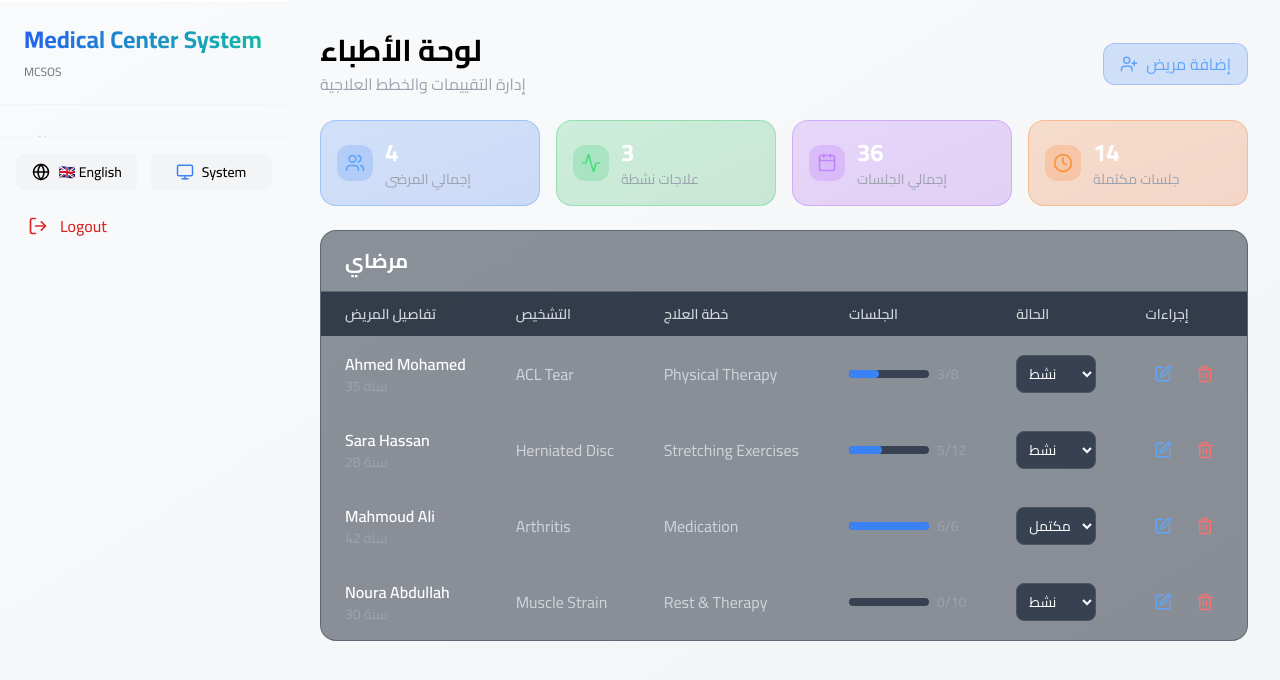
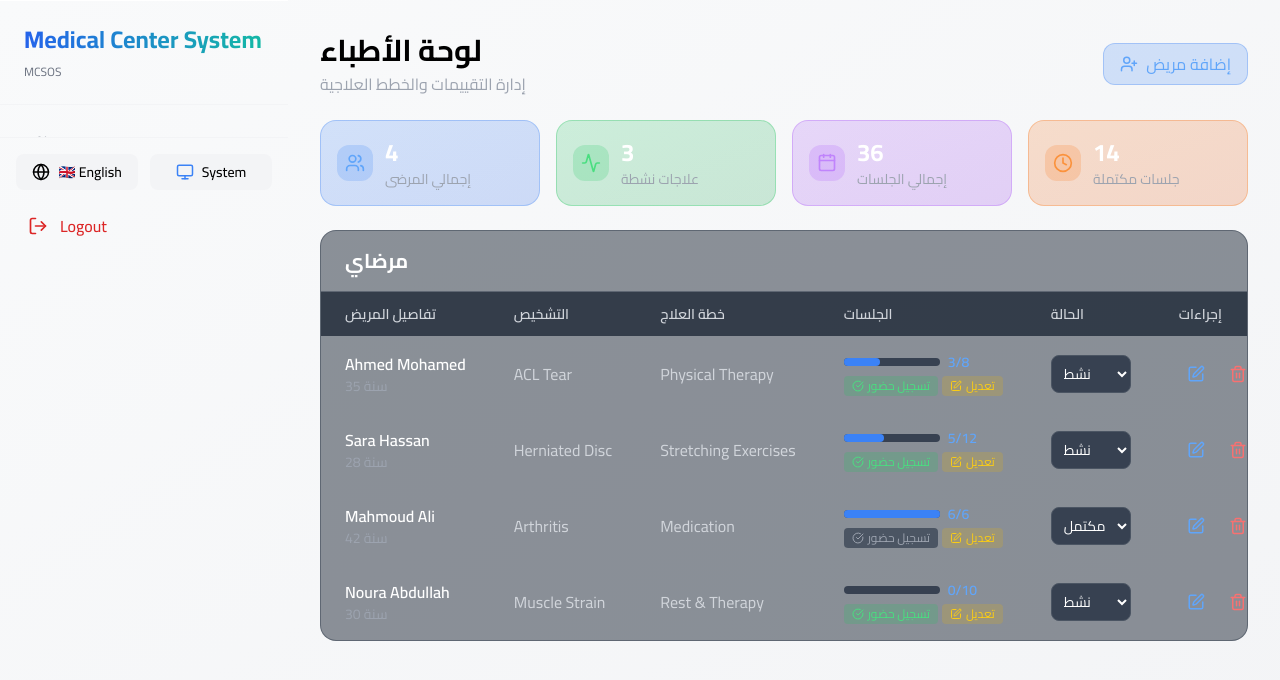
Before and after one commit to Islam412/MCSOS-System, a React (Vite) app: page /doctor in a window 1280 px wide. Shown: the top 680 px of the page. Built offline with nearby package versions, Linux system fonts and the light colour scheme.

Commit message:
update add follow off paint

```diff
--- a/src/pages/DoctorDashboard.jsx
+++ b/src/pages/DoctorDashboard.jsx
@@ -1,6 +1,6 @@
 import { useState, useEffect } from 'react'
 import { useTranslation } from 'react-i18next'
-import { Users, Activity, Calendar, Clock, Edit, Save, X, UserPlus, TrendingUp, Sparkles, Trash2 } from 'lucide-react'
+import { Users, Activity, Calendar, Clock, Edit, Save, X, UserPlus, TrendingUp, Sparkles, Trash2, CheckCircle, PlusCircle, MinusCircle } from 'lucide-react'
 import toast from 'react-hot-toast'
 
 // خدمة تخزين البيانات في LocalStorage
@@ -15,7 +15,6 @@ const defaultPatients = [
   { id: 4, nameAr: 'نورة عبدالله', nameEn: 'Noura Abdullah', nameFr: 'Noura Abdullah', age: 30, diagnosisAr: 'شد عضلي', diagnosisEn: 'Muscle Strain', diagnosisFr: 'Déchirure musculaire', treatmentAr: 'راحة وعلاج طبيعي', treatmentEn: 'Rest & Therapy', treatmentFr: 'Repos et thérapie', sessions: 10, completed: 0, status: 'active' }
 ]
 
-// دوال حفظ واسترجاع البيانات
 const getPatients = () => {
   const saved = localStorage.getItem(STORAGE_KEYS.PATIENTS)
   return saved ? JSON.parse(saved) : defaultPatients
@@ -34,7 +33,9 @@ export default function DoctorDashboard() {
   const [selectedPatient, setSelectedPatient] = useState(null)
   const [showAssessmentModal, setShowAssessmentModal] = useState(false)
   const [showAddPatientModal, setShowAddPatientModal] = useState(false)
+  const [showEditSessionsModal, setShowEditSessionsModal] = useState(false)
   const [loading, setLoading] = useState(true)
+  const [editSessionsData, setEditSessionsData] = useState({ completed: 0, total: 0 })
 
   const [assessmentData, setAssessmentData] = useState({
     diagnosis: '',
@@ -51,7 +52,6 @@ export default function DoctorDashboard() {
     sessions: ''
   })
 
-  // تحميل البيانات
   useEffect(() => {
     loadData()
   }, [])
@@ -79,6 +79,69 @@ export default function DoctorDashboard() {
     return patient.treatmentEn
   }
 
+  // دالة تسجيل الحضور - تزيد الجلسات المكتملة بمقدار 1
+  const handleMarkAttendance = (patientId) => {
+    const patient = patients.find(p => p.id === patientId)
+    if (!patient) return
+
+    if (patient.completed >= patient.sessions) {
+      toast.error('لقد أكمل المريض جميع الجلسات المطلوبة!')
+      return
+    }
+
+    const updatedPatients = patients.map(p =>
+      p.id === patientId
+        ? { ...p, completed: p.completed + 1 }
+        : p
+    )
+
+    // التحقق إذا اكتملت جميع الجلسات
+    const updatedPatient = updatedPatients.find(p => p.id === patientId)
+    if (updatedPatient.completed === updatedPatient.sessions) {
+      updatedPatient.status = 'completed'
+      toast.success('🎉 مبروك! اكتملت جميع جلسات المريض!')
+    } else {
+      toast.success(`تم تسجيل حضور الجلسة ${updatedPatient.completed}/${updatedPatient.sessions}`)
+    }
+
+    setPatients(updatedPatients)
+    savePatients(updatedPatients)
+  }
+
+  // دالة تعديل الجلسات يدوياً
+  const handleEditSessions = (patient) => {
+    setSelectedPatient(patient)
+    setEditSessionsData({
+      completed: patient.completed,
+      total: patient.sessions
+    })
+    setShowEditSessionsModal(true)
+  }
+
+  // حفظ التعديلات اليدوية
+  const handleSaveSessionsEdit = () => {
+    if (editSessionsData.completed > editSessionsData.total) {
+      toast.error('لا يمكن أن يتجاوز عدد الجلسات المكتملة إجمالي الجلسات')
+      return
+    }
+
+    const updatedPatients = patients.map(p =>
+      p.id === selectedPatient.id
+        ? {
+            ...p,
+            completed: editSessionsData.completed,
+            sessions: editSessionsData.total,
+            status: editSessionsData.completed === editSessionsData.total ? 'completed' : 'active'
+          }
+        : p
+    )
+
+    setPatients(updatedPatients)
+    savePatients(updatedPatients)
+    setShowEditSessionsModal(false)
+    toast.success('تم تحديث الجلسات بنجاح')
+  }
+
   const handleSelectPatient = (patient) => {
     setSelectedPatient(patient)
     setAssessmentData({
@@ -94,7 +157,12 @@ export default function DoctorDashboard() {
     if (selectedPatient) {
       const updatedPatients = patients.map(p =>
         p.id === selectedPatient.id
-          ? { ...p, sessions: parseInt(assessmentData.sessions) }
+          ? {
+              ...p,
+              diagnosisAr: assessmentData.diagnosis,
+              treatmentAr: assessmentData.treatment,
+              sessions: parseInt(assessmentData.sessions)
+            }
           : p
       )
       setPatients(updatedPatients)
@@ -221,7 +289,7 @@ export default function DoctorDashboard() {
           <h2 className="text-xl font-bold text-white">مرضاي</h2>
         </div>
         <div className="overflow-x-auto">
-          <table className="w-full min-w-[800px]">
+          <table className="w-full min-w-[900px]">
             <thead className="bg-gray-800/80">
               <tr className={`${isRTL ? 'text-right' : 'text-left'}`}>
                 <th className="px-6 py-3 text-sm font-semibold text-gray-300">تفاصيل المريض</th>
@@ -230,6 +298,7 @@ export default function DoctorDashboard() {
                 <th className="px-6 py-3 text-sm font-semibold text-gray-300">الجلسات</th>
                 <th className="px-6 py-3 text-sm font-semibold text-gray-300">الحالة</th>
                 <th className="px-6 py-3 text-sm font-semibold text-gray-300">إجراءات</th>
+                <th className="px-6 py-3 text-sm font-semibold text-gray-300">حضور</th>
               </tr>
             </thead>
             <tbody className="divide-y divide-gray-700/50">
@@ -242,11 +311,28 @@ export default function DoctorDashboard() {
                   <td className="px-6 py-4 text-gray-300">{getDiagnosis(patient)}</td>
                   <td className="px-6 py-4 text-gray-300">{getTreatment(patient)}</td>
                   <td className="px-6 py-4">
-                    <div className="flex items-center gap-2">
-                      <div className="w-20 bg-gray-700 rounded-full h-2">
-                        <div className="bg-blue-500 h-2 rounded-full" style={{ width: `${(patient.completed / patient.sessions) * 100}%` }}></div>
+                    <div className="flex flex-col gap-1">
+                      <div className="flex items-center gap-2">
+                        <div className="w-24 bg-gray-700 rounded-full h-2">
+                          <div className="bg-blue-500 h-2 rounded-full" style={{ width: `${(patient.completed / patient.sessions) * 100}%` }}></div>
+                        </div>
+                        <span className="text-sm font-semibold text-blue-400">{patient.completed}/{patient.sessions}</span>
                       </div>
-                      <span className="text-sm text-gray-400">{patient.completed}/{patient.sessions}</span>
+                      <div className="flex gap-1">
+                        <button
+                          onClick={() => handleMarkAttendance(patient.id)}
+                          disabled={patient.completed >= patient.sessions}
+                          className={`text-xs px-2 py-0.5 rounded flex items-center gap-1 ${patient.completed >= patient.sessions ? 'bg-gray-600 text-gray-400 cursor-not-allowed' : 'bg-green-500/20 text-green-400 hover:bg-green-500/30'}`}
+                        >
+                          <CheckCircle size={12} /> تسجيل حضور
+                        </button>
+                        <button
+                          onClick={() => handleEditSessions(patient)}
+                          className="text-xs px-2 py-0.5 rounded flex items-center gap-1 bg-yellow-500/20 text-yellow-400 hover:bg-yellow-500/30"
+                        >
+                          <Edit size={12} /> تعديل
+                        </button>
+                      </div>
                     </div>
                   </td>
                   <td className="px-6 py-4">
@@ -269,16 +355,44 @@ export default function DoctorDashboard() {
                       </button>
                     </div>
                   </td>
+                  <td className="px-6 py-4 text-center">
+                    <span className="text-sm text-gray-400">{patient.completed} / {patient.sessions}</span>
+                  </td>
                 </tr>
               ))}
             </tbody>
-          </table>
+           </table>
         </div>
       </div>
 
-      {/* Modal إضافة مريض - كامل */}
+      {/* Modal تعديل الجلسات يدوياً */}
+      {showEditSessionsModal && selectedPatient && (
+        <div className="fixed inset-0 bg-black/70 backdrop-blur-sm flex items-center justify-center z-50 p-4">
+          <div className="bg-gray-800 rounded-2xl max-w-md w-full p-6 border border-gray-700">
+            <div className="flex justify-between items-center mb-4">
+              <h2 className="text-xl font-bold text-white">تعديل الجلسات</h2>
+              <button onClick={() => setShowEditSessionsModal(false)} className="p-1 hover:bg-gray-700 rounded"><X size={20} className="text-gray-400" /></button>
+            </div>
+            <div className="space-y-4">
+              <div><label className="block text-sm font-semibold mb-1 text-gray-300">اسم المريض</label><input type="text" value={getPatientName(selectedPatient)} disabled className="w-full p-2 bg-gray-700/50 rounded-lg text-white" /></div>
+              <div><label className="block text-sm font-semibold mb-1 text-gray-300">إجمالي عدد الجلسات</label><input type="number" className="w-full p-2 bg-gray-700 rounded-lg text-white" value={editSessionsData.total} onChange={(e) => setEditSessionsData({...editSessionsData, total: parseInt(e.target.value)})} /></div>
+              <div><label className="block text-sm font-semibold mb-1 text-gray-300">الجلسات المكتملة</label><input type="number" className="w-full p-2 bg-gray-700 rounded-lg text-white" value={editSessionsData.completed} onChange={(e) => setEditSessionsData({...editSessionsData, completed: parseInt(e.target.value)})} /></div>
+              <div className="bg-blue-500/10 p-3 rounded-lg">
+                <p className="text-sm text-gray-300">المتبقي: <span className="text-blue-400 font-bold">{editSessionsData.total - editSessionsData.completed}</span> جلسة</p>
+                <p className="text-sm text-gray-300">نسبة الإنجاز: <span className="text-green-400 font-bold">{Math.round((editSessionsData.completed / editSessionsData.total) * 100)}%</span></p>
+              </div>
+              <div className="flex gap-3 pt-4">
+                <button onClick={handleSaveSessionsEdit} className="flex-1 bg-blue-500/20 text-blue-400 py-2 rounded-lg hover:bg-blue-500/30 border border-blue-500/30">حفظ</button>
+                <button onClick={() => setShowEditSessionsModal(false)} className="flex-1 bg-gray-600 text-gray-300 py-2 rounded-lg hover:bg-gray-500">إلغاء</button>
+              </div>
+            </div>
+          </div>
+        </div>
+      )}
+
+      {/* Modal إضافة مريض */}
       {showAddPatientModal && (
-        <div className="fixed inset-0 bg-black/70 backdrop-blur-sm flex items-center justify-center z-50 p-4 animate-fade-in">
+        <div className="fixed inset-0 bg-black/70 backdrop-blur-sm flex items-center justify-center z-50 p-4">
           <div className="bg-gray-800 rounded-2xl max-w-2xl w-full max-h-[90vh] overflow-y-auto p-6 border border-gray-700">
             <div className="flex justify-between items-center mb-4">
               <h2 className="text-xl font-bold text-white">إضافة مريض جديد</h2>
@@ -302,7 +416,7 @@ export default function DoctorDashboard() {
 
       {/* Modal التقييم الطبي */}
       {showAssessmentModal && selectedPatient && (
-        <div className="fixed inset-0 bg-black/70 backdrop-blur-sm flex items-center justify-center z-50 p-4 animate-fade-in">
+        <div className="fixed inset-0 bg-black/70 backdrop-blur-sm flex items-center justify-center z-50 p-4">
           <div className="bg-gray-800 rounded-2xl max-w-lg w-full p-6 border border-gray-700">
             <div className="flex justify-between items-center mb-4">
               <h2 className="text-xl font-bold text-white">التقييم الطبي</h2>
```
